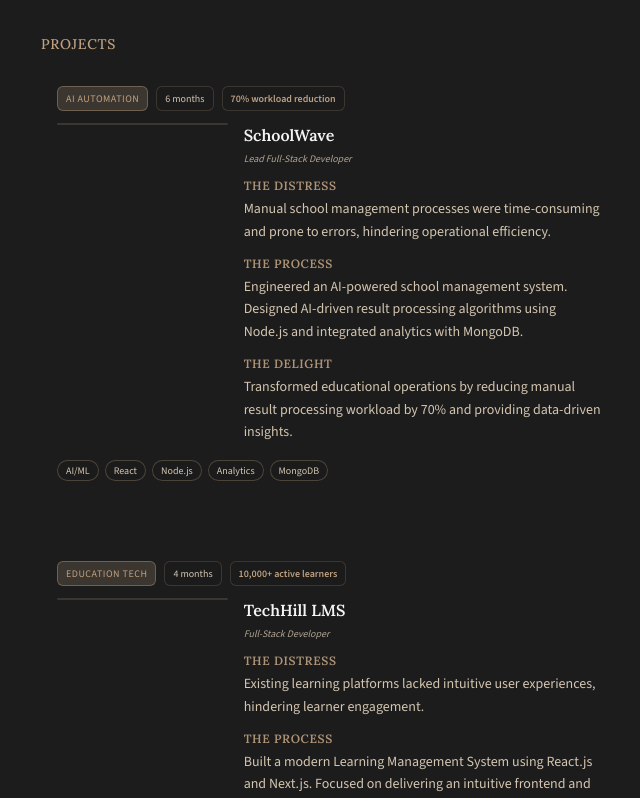
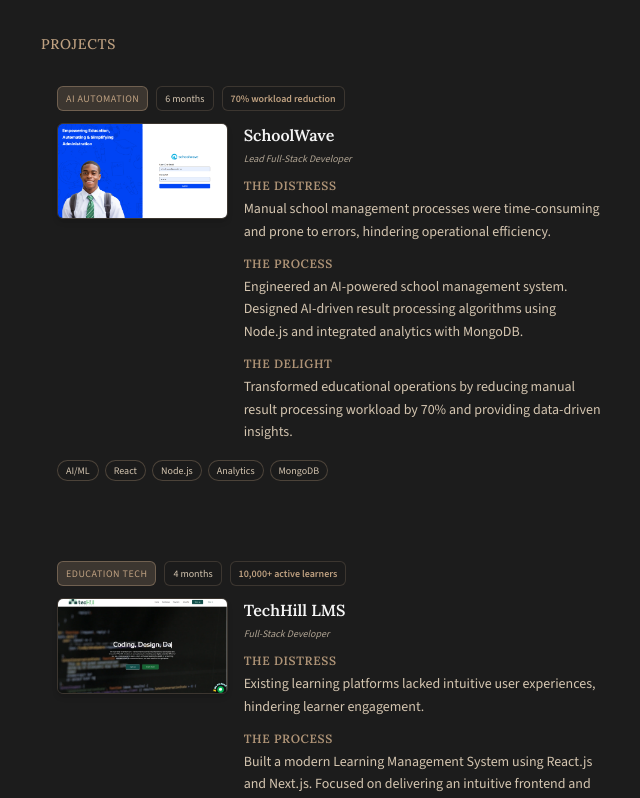
Before and after one commit to Alphawga/portfolio, a Next.js app: page / in a window 1280 px wide. Shown: the part 3300-4098 px from the top of the page, without its empty margins (463-1103 px from the left). Built offline with nearby package versions, Linux system fonts and the light colour scheme.

Commit message:
more changes

```diff
--- a/src/app/page.tsx
+++ b/src/app/page.tsx
@@ -638,7 +638,7 @@
                       </div>
                       <div className="grid grid-cols-1 sm:grid-cols-3 gap-4 items-start mb-4">
                         <div className="sm:col-span-1">
-                          <div className="relative aspect-w-16 aspect-h-9 rounded-md overflow-hidden border border-[#BFA181]/20 shadow-md">
+                          <div className="relative aspect-video rounded-md overflow-hidden border border-[#BFA181]/20 shadow-md">
                             <Image
                               src={project.image}
                               alt={project.title}
```
Also changed, not shown: public/okoh.png.
